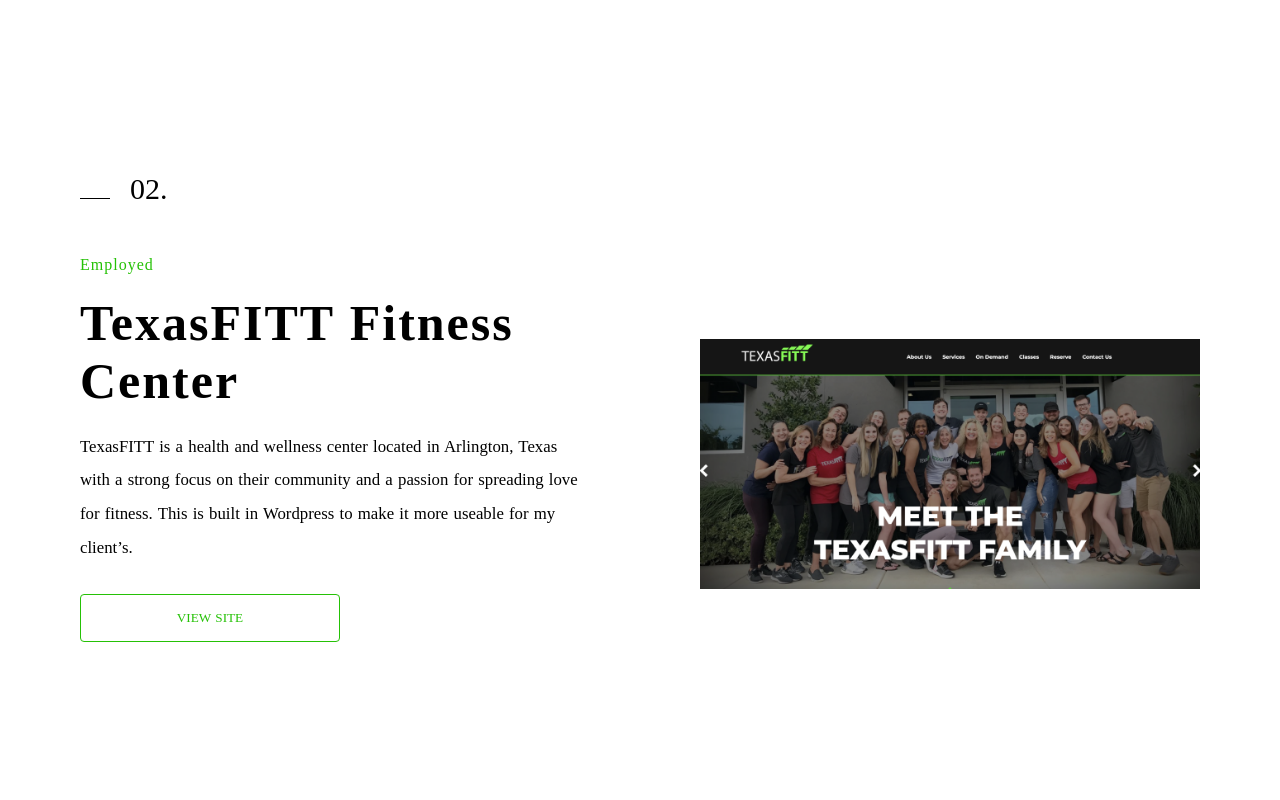
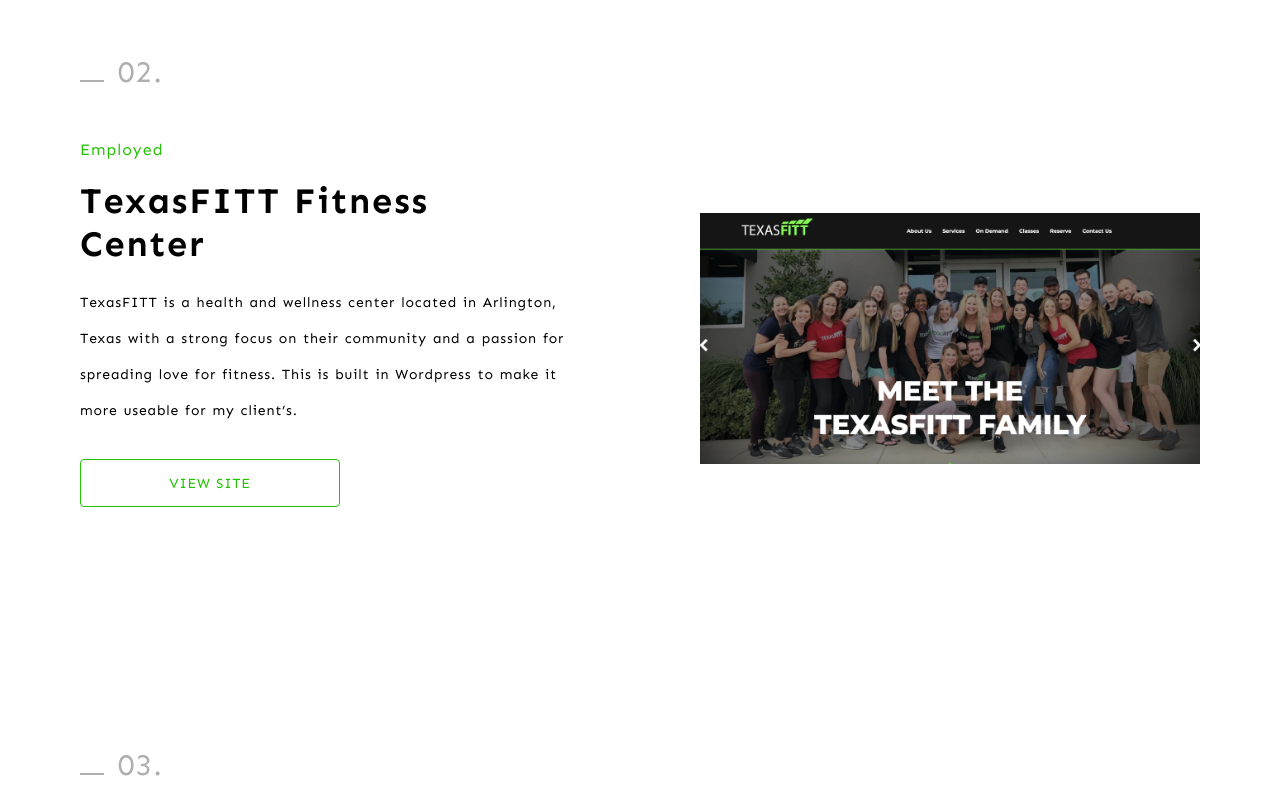
Before and after one commit to HarrisCarney/harriscarney.com, a Nuxt app: page / in a window 1280 px wide. Shown: the part 1560-2360 px from the top of the page. Built offline with nearby package versions, Linux system fonts and the light colour scheme.

Commit message:
Design improvements to work items as well as corrected loading on external fonts.

```diff
--- a/components/WorkItem.vue
+++ b/components/WorkItem.vue
@@ -38,12 +38,11 @@
   width: 100%;
   display: flex;
   flex-direction: column;
-  margin: 150px 0;
+  margin: 100px 0;
   justify-content: space-between;
 }
 
 .itemDetailsContainer {
-  margin-top: 40px;
   display: flex;
   width: 100%;
   flex-direction: row !important;
@@ -52,16 +51,18 @@
 
 .bigAssNumber {
   font-size: 30px;
-  color: #000;
+  margin-bottom: 40px;
+  color: #afafaf;
+  letter-spacing: 0.05em;
 }
 
 .bigAssNumber:before {
   content: '';
   display: inline-block;
-  margin-right: 20px;
-  width: 30px;
-  height: 1px;
-  background: #000;
+  margin-right: 14px;
+  width: 24px;
+  height: 2px;
+  background: #afafaf;
 }
 
 .itemDetails {
@@ -91,16 +92,17 @@
 
 .itemDetails__title {
   font-weight: bold;
-  letter-spacing: 0.04em;
-  font-size: 50px;
   width: 450px;
+  font-size: 3em;
+  letter-spacing: 0.05em;
 }
 
 .itemDetails__description {
   font-weight: normal;
-  font-size: 1.4em;
   max-width: 500px;
-  line-height: 200%;
+  font-size: 14px;
+  line-height: 36px;
+  letter-spacing: 0.06em;
 }
 
 .itemDetails__link {
@@ -120,8 +122,9 @@
   text-transform: uppercase;
   display: flex;
   align-items: center;
-  font-size: 1.1em;
   justify-content: space-between;
+  letter-spacing: 0.05em;
+  font-size: 14px;
 }
 
 .image {
--- a/layouts/default.vue
+++ b/layouts/default.vue
@@ -1,5 +1,5 @@
 <template>
-  <div>
+  <div class="app">
     <Header />
     <nuxt />
   </div>
@@ -10,21 +10,13 @@
 export default {
   components: {
     Header
-  },
-  link: [
-    {
-      rel: 'stylesheet',
-      href:
-        'https://fonts.googleapis.com/css2?family=Sen:wght@400;700;800&display=swap'
-    }
-  ]
+  }
 }
 </script>
 
 <style>
 html {
-  font-family: 'Sen', -apple-system, BlinkMacSystemFont, 'Segoe UI',
-    'Helvetica Neue', Arial, sans-serif;
+  font-family: 'Sen';
   font-size: 16px;
   word-spacing: 1px;
   -ms-text-size-adjust: 100%;
@@ -41,35 +33,6 @@
   margin: 0;
 }
 
-.button--green {
-  display: inline-block;
-  border-radius: 4px;
-  border: 1px solid #3b8070;
-  color: #3b8070;
-  text-decoration: none;
-  padding: 10px 30px;
-}
-
-.button--green:hover {
-  color: #fff;
-  background-color: #3b8070;
-}
-
-.button--grey {
-  display: inline-block;
-  border-radius: 4px;
-  border: 1px solid #35495e;
-  color: #35495e;
-  text-decoration: none;
-  padding: 10px 30px;
-  margin-left: 15px;
-}
-
-.button--grey:hover {
-  color: #fff;
-  background-color: #35495e;
-}
-
 @media only screen and (max-width: 800px) {
   .container {
     flex-direction: column !important;
--- a/nuxt.config.js
+++ b/nuxt.config.js
@@ -14,7 +14,10 @@
         content: process.env.npm_package_description || ''
       }
     ],
-    link: [{ rel: 'icon', type: 'image/x-icon', href: '/favicon.ico' }]
+    link: [
+      { rel: 'icon', type: 'image/png', href: '/favicon.png' },
+      { rel: 'stylesheet', href: 'https://fonts.googleapis.com/css2?family=Sen:wght@400;700;800&display=swap'}
+    ]
   },
   /*
    ** Customize the progress-bar color
--- a/pages/index.vue
+++ b/pages/index.vue
@@ -59,7 +59,7 @@
       />
       <WorkItem
         number="03"
-        title="The Amazing Spider-man"
+        title="The Amazing Spider-Man"
         subtitle="Project"
         description="I absolutely love the game, The Amazing Spiderman. After looking at Insomniac Game’s rather lacking website, I decided to redesign and build one myself.  This website is built in vanilla HTML, CSS, and JS."
         link="https://blkfoxcreative.com"
```
Also changed, not shown: static/favicon.png (added).
